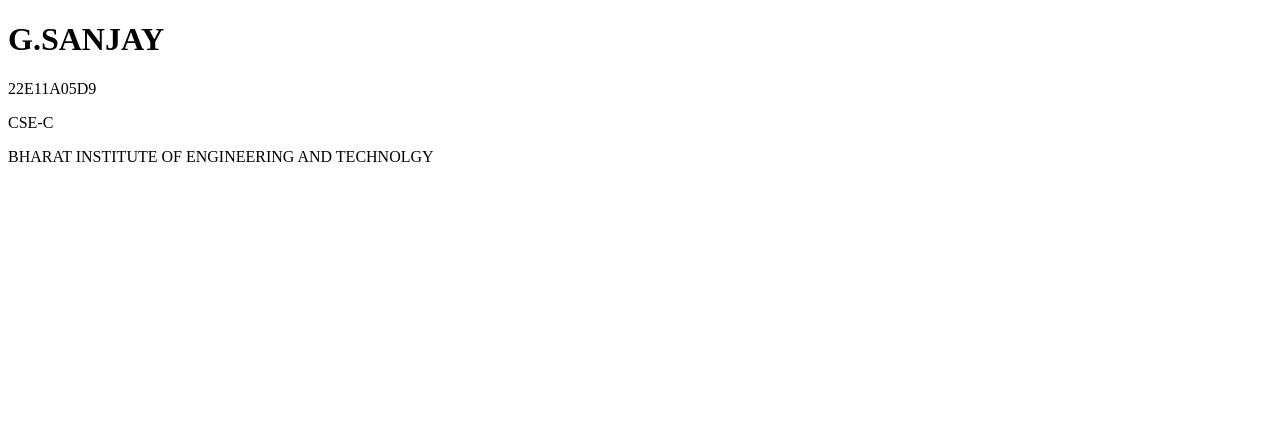
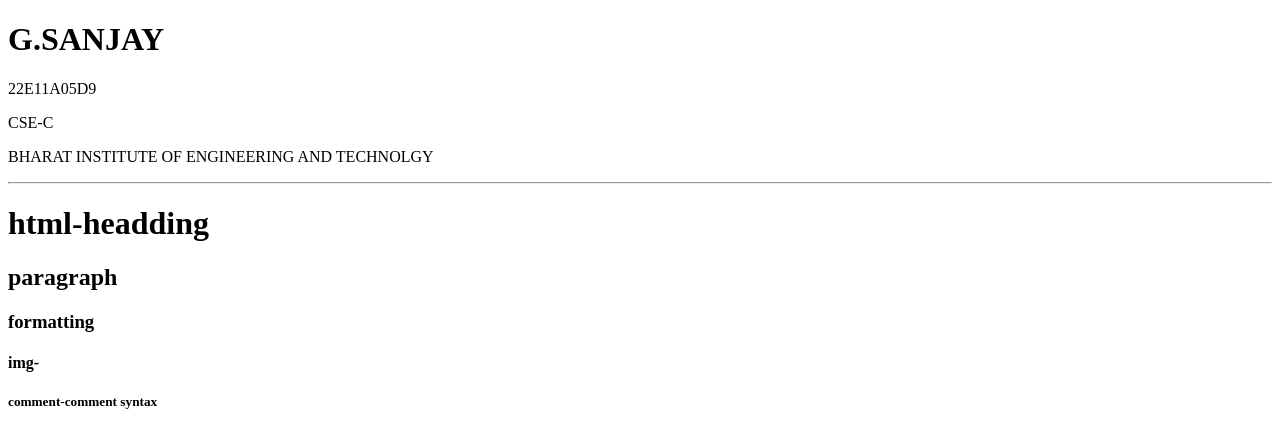
Before and after one commit to Yuiwait/HTML, a plain HTML site: page index.html in a window 1280 px wide. Drawn offline with Linux system fonts and the light colour scheme.

Commit message:
update code

```diff
--- a/index.html
+++ b/index.html
@@ -10,5 +10,11 @@
     <P>22E11A05D9</P>
     <P>CSE-C</P>
     <P>BHARAT INSTITUTE OF ENGINEERING AND TECHNOLGY</P>
+    <hr>
+    <h1>html-headding</h1>
+    <h2>paragraph</h2>
+    <h3>formatting</h3>
+    <h4>img-<img src=""/></h4>
+    <h5>comment-comment syntax<!----></h5>
 </body>
 </html>
```
Also changed, not shown: 1 other file.
